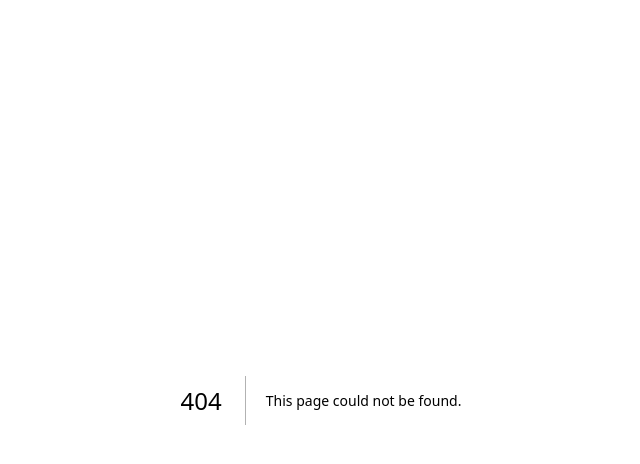
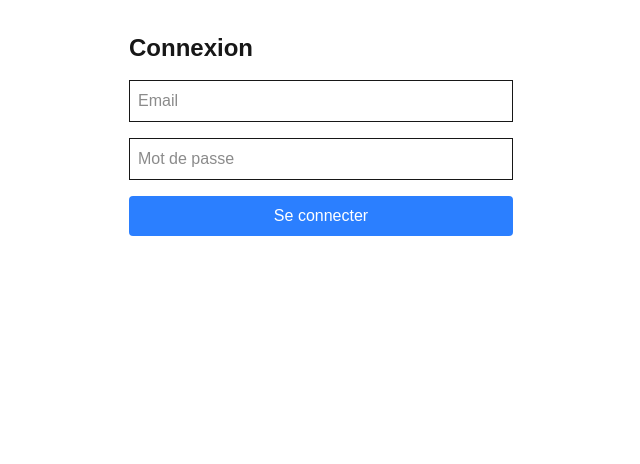
Before and after one commit to Nexriz/APP-IMMO, a Next.js app in the folder app-immo/: page /login in a window 1280 px wide. Before the commit this address had no page. Shown: the top 464 px of the page, without its empty margins (319-959 px from the left). Built offline with nearby package versions, Linux system fonts and the light colour scheme.

Commit message:
Ajout de la page de connexion

```diff
--- a/app-immo/package.json
+++ b/app-immo/package.json
@@ -12,9 +12,11 @@
   "dependencies": {
     "@prisma/client": "^6.16.3",
     "next": "15.5.4",
+    "next-auth": "^5.0.0-beta.29",
     "prisma": "^6.16.3",
     "react": "19.1.0",
-    "react-dom": "19.1.0"
+    "react-dom": "19.1.0",
+    "zod": "^4.1.12"
   },
   "devDependencies": {
     "@biomejs/biome": "2.2.0",
--- a/app-immo/src/app/page.tsx
+++ b/app-immo/src/app/Home/page.tsx
@@ -1,6 +1,9 @@
 import Image from "next/image";
 
+
 export default function Home() {
+
+
   return (
     <div className="font-sans grid grid-rows-[20px_1fr_20px] items-center justify-items-center min-h-screen p-8 pb-20 gap-16 sm:p-20">
       <main className="flex flex-col gap-[32px] row-start-2 items-center sm:items-start">
--- /dev/null
+++ b/app-immo/src/app/api/auth/[...nextauth]/route.ts
@@ -0,0 +1,3 @@
+import { handlers } from "@/auth" // Referring to the auth.ts we just created
+
+export const { GET, POST } = handlers
--- /dev/null
+++ b/app-immo/src/app/login.tsx
@@ -0,0 +1,23 @@
+import { signIn } from "@/auth"
+
+
+export function SignIn() {
+  return (
+    <form
+      action={async (formData) => {
+        "use server"
+        await signIn("credentials", formData)
+      }}
+    >
+      <label>
+        Email
+        <input name="email" type="email" />
+      </label>
+      <label>
+        Password
+        <input name="password" type="password" />
+      </label>
+      <button>Sign In</button>
+    </form>
+  )
+}
--- /dev/null
+++ b/app-immo/src/app/login/page.tsx
@@ -0,0 +1,57 @@
+'use client';
+
+import { signIn } from "next-auth/react";
+import { useState } from "react";
+import { SignIn } from "../login";
+
+export default function LoginPage() {
+  const [email, setEmail] = useState('');
+  const [password, setPassword] = useState('');
+  const [error, setError] = useState('');
+
+  const handleLogin = async (e: React.FormEvent) => {
+    e.preventDefault();
+
+    const res = await signIn("credentials", {
+      redirect: false,
+      email,
+      password,
+    });
+
+    if (res?.error) {
+      setError("Identifiants incorrects");
+    } else {
+      window.location.href = "/Home"; // Rediriger après login réussi
+    }
+  };
+
+  return (
+    <main className="p-8 max-w-md mx-auto">
+      <h1 className="text-2xl font-bold mb-4">Connexion</h1>
+
+      {error && <p className="text-red-500 mb-2">{error}</p>}
+
+      <form onSubmit={handleLogin} className="flex flex-col space-y-4">
+        <input
+          type="email"
+          placeholder="Email"
+          className="border p-2"
+          value={email}
+          onChange={(e) => setEmail(e.target.value)}
+        />
+
+        <input
+          type="password"
+          placeholder="Mot de passe"
+          className="border p-2"
+          value={password}
+          onChange={(e) => setPassword(e.target.value)}
+        />
+
+        <button type="submit" className="bg-blue-500 text-white py-2 rounded">
+          Se connecter
+        </button>
+      </form>
+    </main>
+  );
+}
--- /dev/null
+++ b/app-immo/src/auth.ts
@@ -0,0 +1,24 @@
+import NextAuth from "next-auth"
+import Credentials from "next-auth/providers/credentials"
+
+export const { handlers, signIn, signOut, auth} = NextAuth( {
+    providers : [
+        Credentials({
+            credentials : {
+                email : {
+                    type : "email",
+                    label : "Adresse Email",
+                    placeholder : "merchant@gmail.com"
+                },
+                password : {
+                    type : "password",
+                    label : "Mot de passe",
+                    placeholder : "IdrissDu76*"
+                },
+            },
+            async authorize(credentials) {
+                    throw new Error
+            }
+        })
+    ],
+})
```
Also changed, not shown: 1 other file (tests, documents, lock files or other folders).
